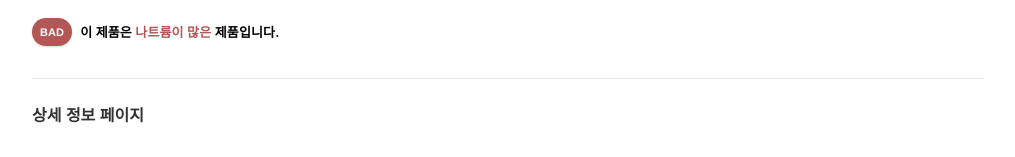
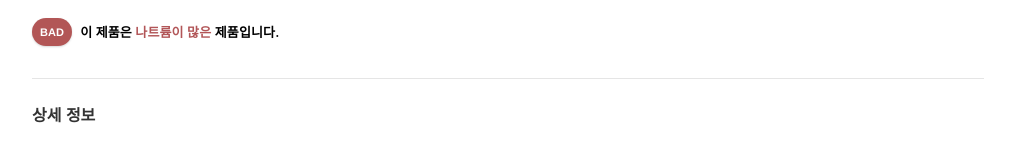
Before and after one commit to pirogramming/Healthtant, a Django app: template templates/products/products_detail.html in a window 1280 px wide. Shown: the part 802-959 px from the top of the page, without its empty margins (132-1147 px from the left). Run offline with Django 5.2, Linux system fonts and the light colour scheme; the template is opened without the code that fills it, so the values that code supplies are empty; some web fonts are replaced.

Commit message:
refactory : h3 상세정보로 변경

```diff
--- a/templates/products/products_detail.html
+++ b/templates/products/products_detail.html
@@ -154,7 +154,7 @@
 
     <!-- 상세 정보 페이지 -->
     <div class="detail-section">
-      <h3 class="detail-title">상세 정보 페이지</h3>
+      <h3 class="detail-title">상세 정보</h3>
 
       <!-- 영양소 테이블 -->
       <div class="nutrition-table-container">
```
